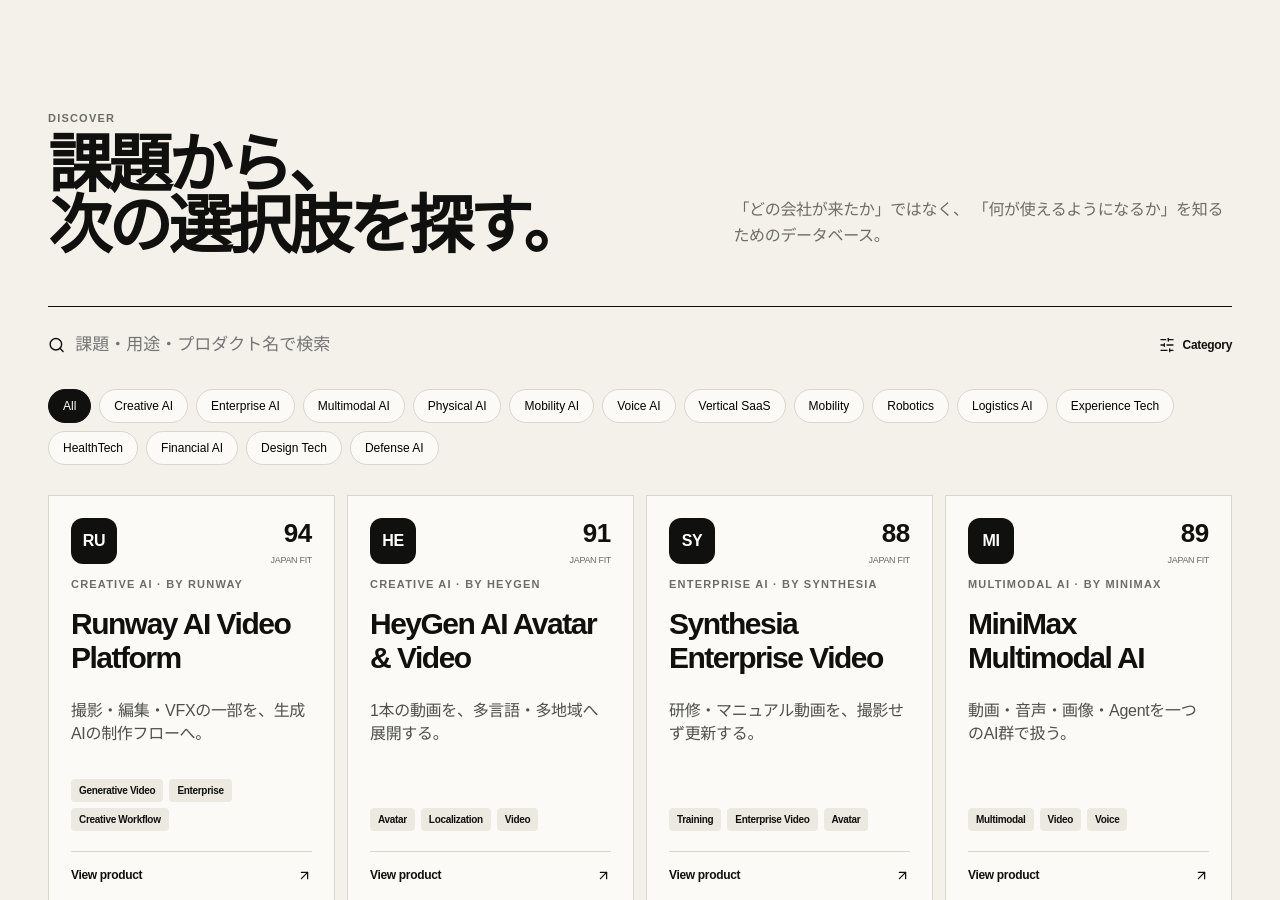
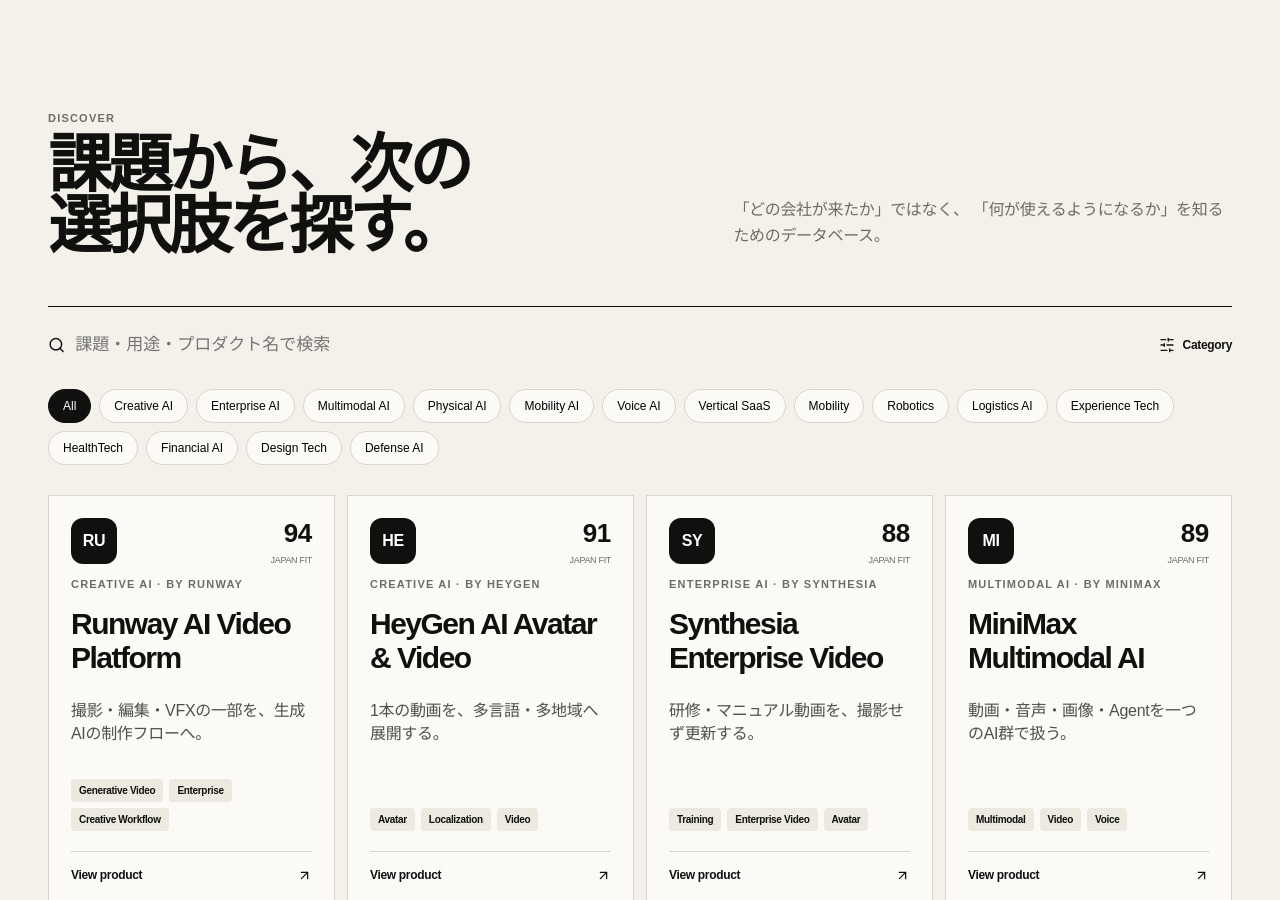
Before and after one commit to yasu-kai/tech-meets-japan, a Next.js app: page / in a window 1280 px wide. Shown: the part 1900-2800 px from the top of the page. Built offline with nearby package versions, Linux system fonts and the light colour scheme.

Commit message:
Fix overflowing research hero headlines

```diff
--- a/app/globals.css
+++ b/app/globals.css
@@ -1326,8 +1326,15 @@ linear-gradient(135deg,rgba(255,255,255,.04),transparent 55%)}
 .home-feature-main h2,
 .offsec-report .section-heading h2{
   text-wrap:balance;
-  word-break:keep-all;
-  overflow-wrap:normal;
+}
+
+.page-hero h1,
+.offsec-hero h1,
+.story-hero h1,
+.section-heading h2,
+.offsec-report .section-heading h2{
+  word-break:normal;
+  overflow-wrap:break-word;
 }
 @media(max-width:720px){
   .hero h1 .hero-line{
@@ -1351,3 +1358,19 @@ linear-gradient(135deg,rgba(255,255,255,.04),transparent 55%)}
 @media(max-width:900px){
   .home-feature-title span{white-space:normal}
 }
+
+/* Article hero headline containment */
+.offsec-hero h1{
+  max-width:1080px;
+  font-size:clamp(54px,7.2vw,96px);
+  line-height:.94;
+  letter-spacing:-.06em;
+  overflow:hidden;
+}
+.story-hero h1{
+  max-width:1080px;
+  overflow:hidden;
+}
+@media(max-width:900px){
+  .offsec-hero h1{font-size:clamp(44px,9vw,72px)}
+}
```
